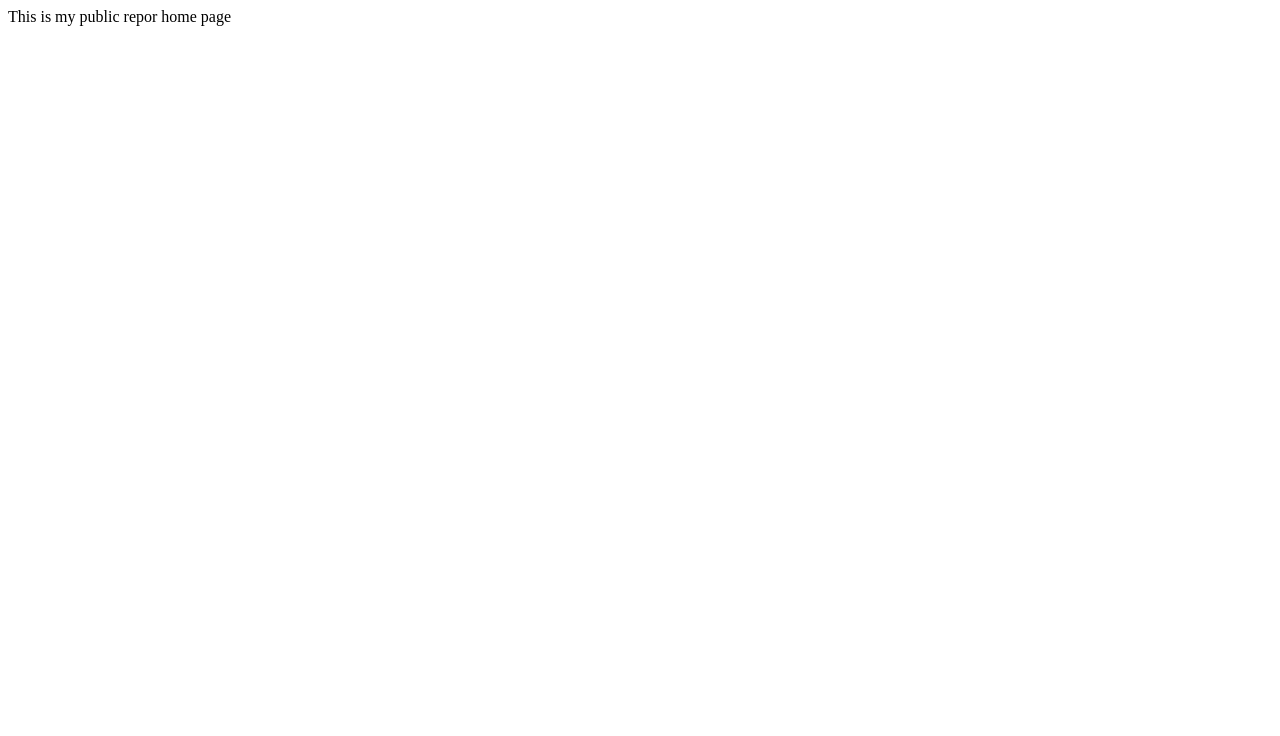
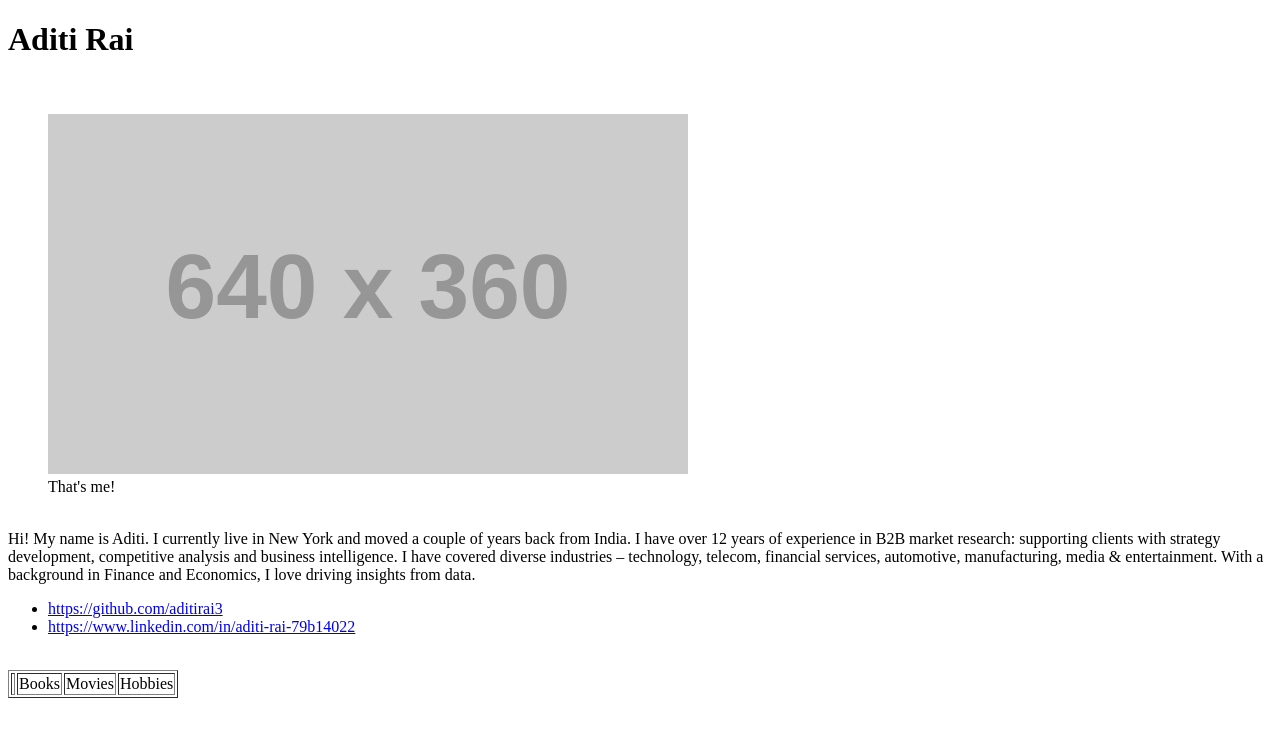
Before and after one commit to aditirai3/aditirai3.github.io, a plain HTML site: page index.html in a window 1280 px wide. Drawn offline with Linux system fonts and the light colour scheme; placeholder pictures from the web are drawn by us.

Commit message:
copying data over index

```diff
--- a/index.html
+++ b/index.html
@@ -1 +1,39 @@
-This is my public repor home page
+<!DOCTYPE html>
+<html lang="en-us">
+<head>
+  <meta charset="UTF-8">
+  <title>HTML Bio - Aditi</title>
+</head>
+
+<body>
+<h1>Aditi Rai</h1>
+<br>
+<figure>
+  <img src="http://via.placeholder.com/640x360" alt="My picture">
+  <figcaption>That's me!</figcaption>
+</figure>
+  <br>
+Hi! My name is Aditi.
+I currently live in New York and moved a couple of years back from India.
+I have over 12 years of experience in B2B market research: supporting clients with strategy development, competitive analysis and business intelligence. I have covered diverse industries – technology, telecom, financial services, automotive, manufacturing, media & entertainment.
+With a background in Finance and Economics, I love driving insights from data.
+<br>
+<ul>
+  <li><a href="Github">https://github.com/aditirai3</a></li>
+  <li><a href="LinkedIn">https://www.linkedin.com/in/aditi-rai-79b14022</a></li>
+</ul>
+<br>
+<Table border="1">
+  <thead>
+      <tr>
+          <th>
+            <td>Books</td>
+            <td>Movies</td>
+            <td>Hobbies</td>
+          </th>
+      </tr>
+  </thead>
+</Table>
+</body>
+
+</html>
```
